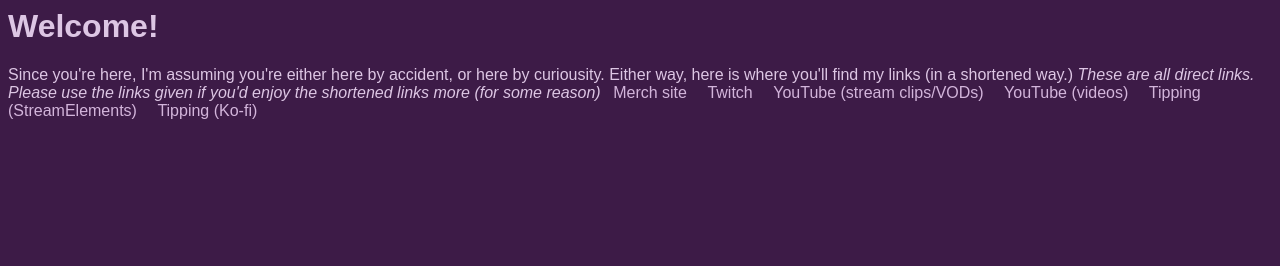
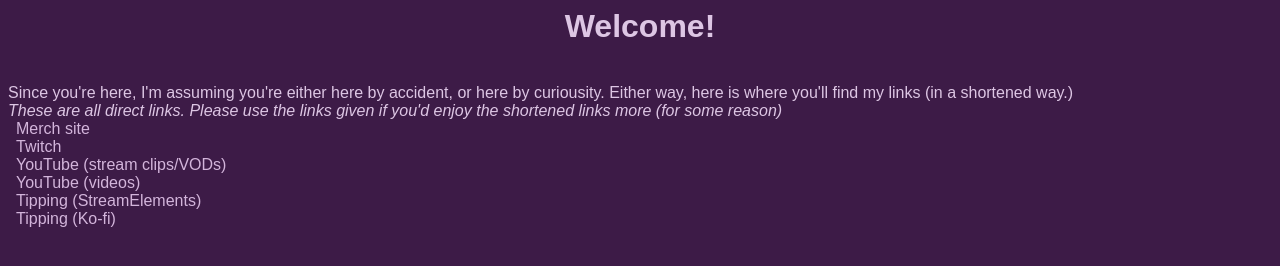
Before and after one commit to stilry/redirectors, a plain HTML site: page index.html in a window 1280 px wide. Drawn offline with Linux system fonts and the light colour scheme; a web font is replaced by a local one.

Commit message:
Update index.html

```diff
--- a/index.html
+++ b/index.html
@@ -3,14 +3,22 @@
 </head>
 
 <body>
-  <h1>Welcome!</h1>
-  Since you're here, I'm assuming you're either here by accident, or here by curiousity. Either way, here is where you'll find my links (in a shortened way.)
+  <center><h1>Welcome!</h1></center>
+  <br>
+ </center> Since you're here, I'm assuming you're either here by accident, or here by curiousity. Either way, here is where you'll find my links (in a shortened way.) </center>
 </body>
+<br>
 <i>These are all direct links. Please use the links given if you'd enjoy the shortened links more (for some reason)</i>
 <!-- This is for the actual links. Order by date of application, if possible. -- myself !-->
+<br>
 <a href="//stilry-shop.fourthwall.com">Merch site</a>
+<br>
 <a href="//twitch.tv/stilry">Twitch</a>
+<br>
 <a href="//youtube.com/@stilryttv">YouTube (stream clips/VODs)</a>
+<br>
 <a href="//youtube.com/@stilry_plays">YouTube (videos)</a>
+<br>
 <a href="//streamelements.com/tip/stilry">Tipping (StreamElements)</a>
+<br>
 <a href="//ko-fi.com/stilry">Tipping (Ko-fi)</a>
```
